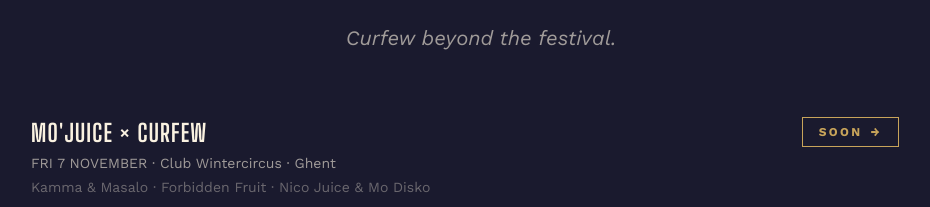
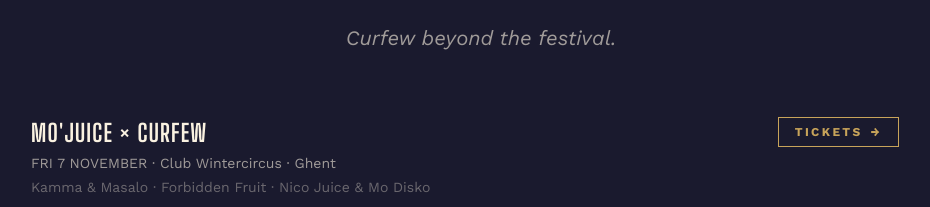
Before and after one commit to Lambi/curfew-festival, a Next.js app: page / in a window 1280 px wide. Shown: the part 6673-6880 px from the top of the page, without its empty margins (159-1089 px from the left). Built offline with nearby package versions, Linux system fonts and the light colour scheme.

Commit message:
Remove section photos, Mo'Juice CTA to TICKETS

```diff
--- a/components/UpcomingEvents.tsx
+++ b/components/UpcomingEvents.tsx
@@ -10,7 +10,7 @@
     date: 'FRI 7 NOVEMBER',
     venue: 'Club Wintercircus \u00B7 Ghent',
     lineup: 'Kamma & Masalo \u00B7 Forbidden Fruit \u00B7 Nico Juice & Mo Disko',
-    status: 'SOON',
+    status: 'TICKETS',
     url: MOJUICE_TICKET_URL,
   },
   {
```
